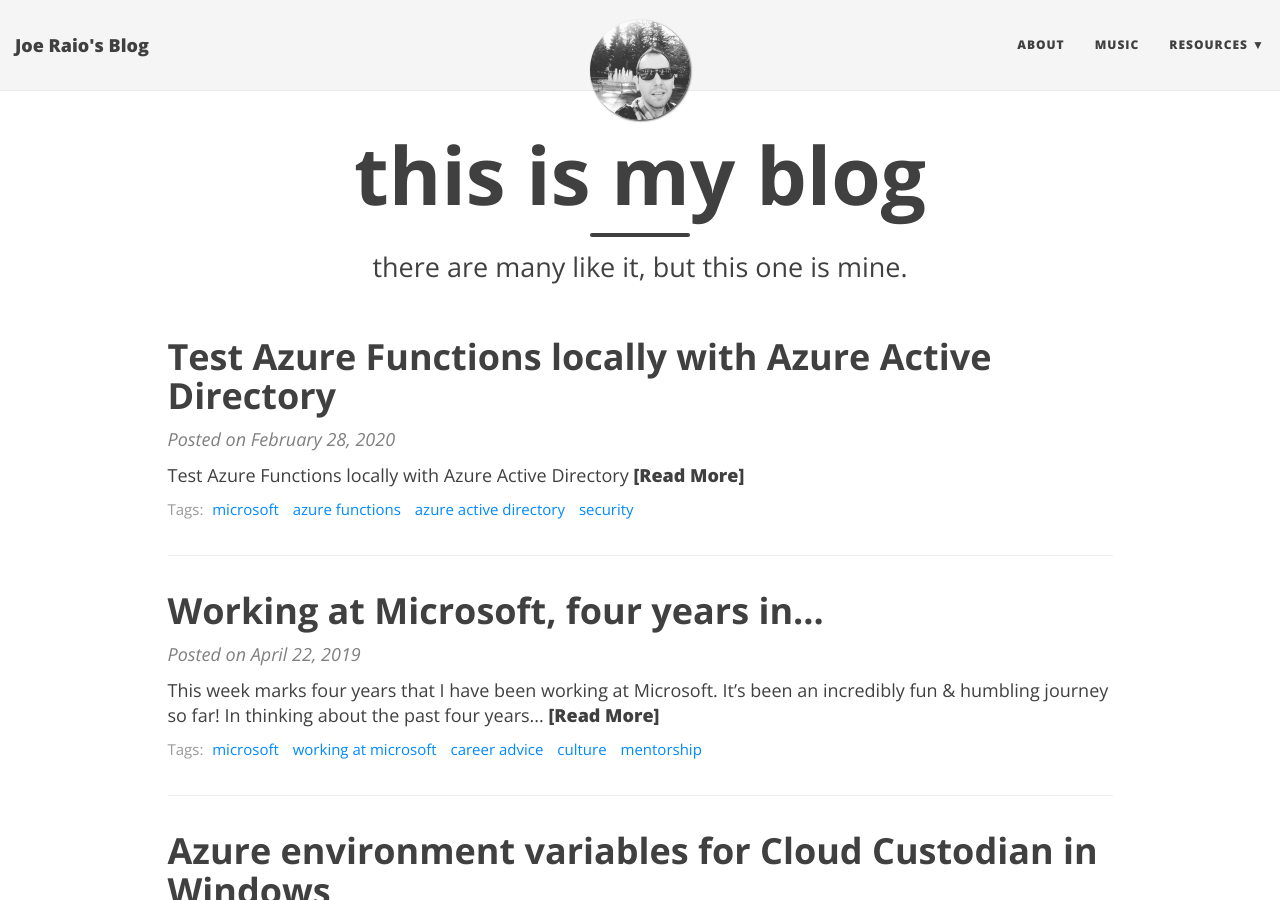
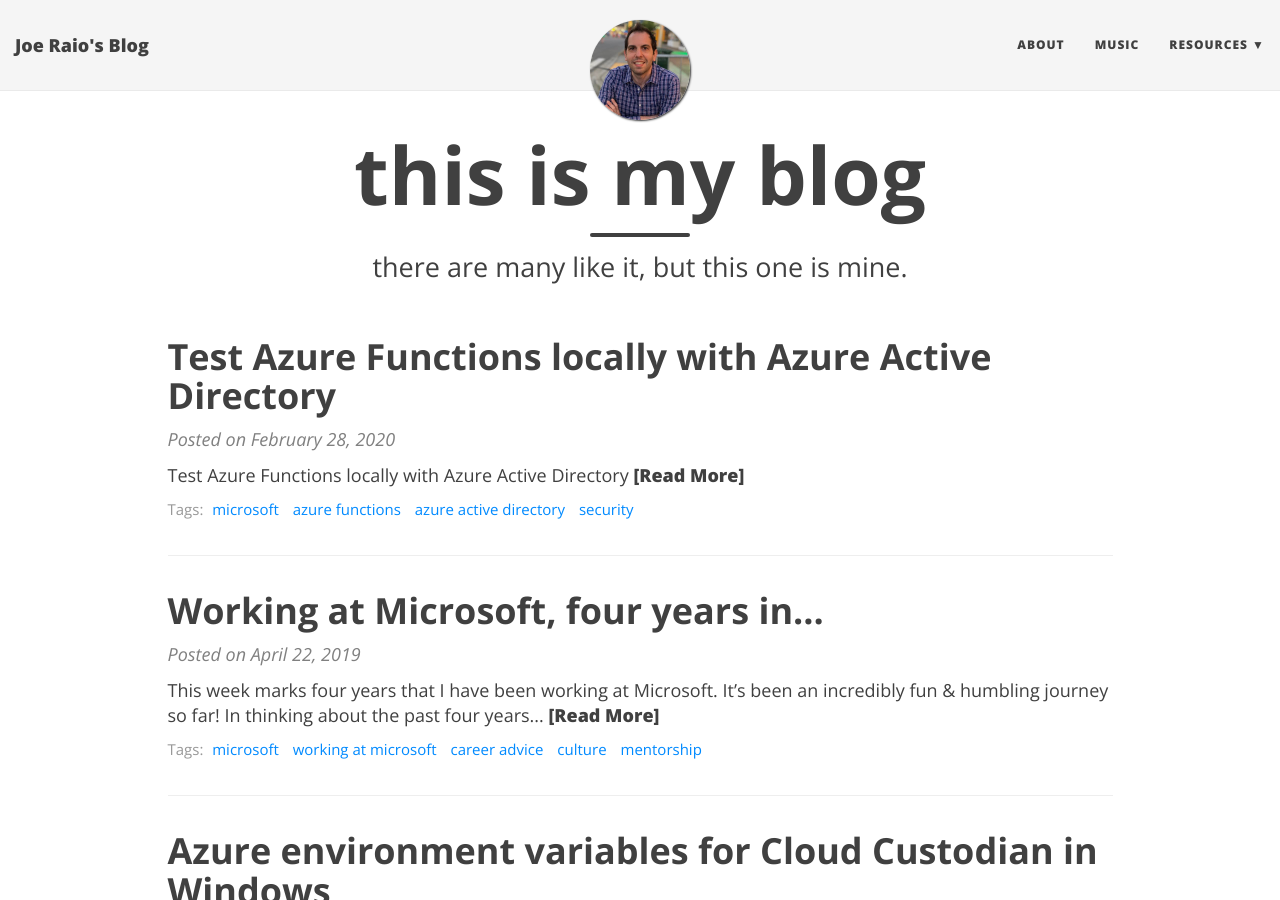
Before and after one commit to joescars/joescars.github.io, a Jekyll site: the page built from index.html, in a window 1280 px wide and 900 px high. Built offline with Jekyll 4.4.1, drawn with Linux system fonts in a browser that asks for light colours; nearby versions of some CDN libraries; the list of posts is cut into pages by our own code.

Commit message:
Updated Profile Photo and Dependencies. Addresses #8

```diff
--- a/Gemfile
+++ b/Gemfile
@@ -1,6 +1,6 @@
 source 'https://rubygems.org'
 
-gem "github-pages", '193', group: :jekyll_plugins
+gem "github-pages", '220', group: :jekyll_plugins
 
 # enable tzinfo-data for local build
 # gem 'tzinfo-data', platforms: [:mingw, :mswin, :x64_mingw]
@@ -11,3 +11,5 @@ gem "tzinfo-data", platforms: [:mingw, :mswin, :x64_mingw, :jruby]
 
 # Performance-booster for watching directories on Windows
 gem "wdm", "~> 0.1.0" if Gem.win_platform?
+
+gem "webrick"
--- a/_config.yml
+++ b/_config.yml
@@ -32,7 +32,7 @@ navbar-links:
 
 # Image to show in the navigation bar - image must be a square (width = height)
 # Remove this parameter if you don't want an image in the navbar
-avatar: "/img/githubphoto.jpg"
+avatar: "/img/profile2021.jpg"
 
 # If you want to have an image logo in the top-left corner instead of the title text,
 # then specify the following parameter
```
Also changed, not shown: Gemfile.lock, img/profile2021.jpg (added).
